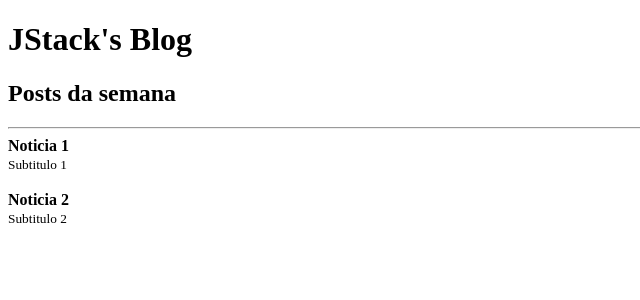
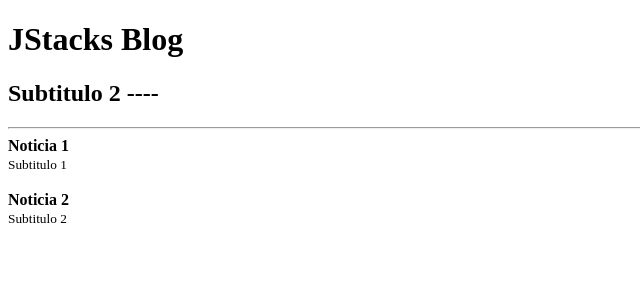
Before and after one commit to Joao-Vitor-Bittencourt/fundamentos-react, a React app: page / in a window 1280 px wide. Shown: the top 300 px of the page, without its empty margins (0-640 px from the left). Built offline with nearby package versions, Linux system fonts and the light colour scheme.

Commit message:
aula 9 - prop children

```diff
--- a/src/App.js
+++ b/src/App.js
@@ -1,15 +1,17 @@
 import React from 'react';
 
 import Post from './Post';
+
+import Header from './Header';
 
 const category = 'Posts da semana';
 
 function App() {
   return (
     <>
-      <h1>JStack's Blog</h1>
-      <h2>Posts da semana</h2>
-
+      <Header title='JStacks Blog'>
+        <h2> Subtitulo 2 ---- </h2>
+      </Header>
       <hr />
 
       <Post
--- /dev/null
+++ b/src/Header.js
@@ -0,0 +1,10 @@
+import React from "react";
+
+export default function Header(props) {
+  return (
+    <>
+      <h1>{props.title}</h1>
+      {props.children}
+    </>
+  )
+}
```
